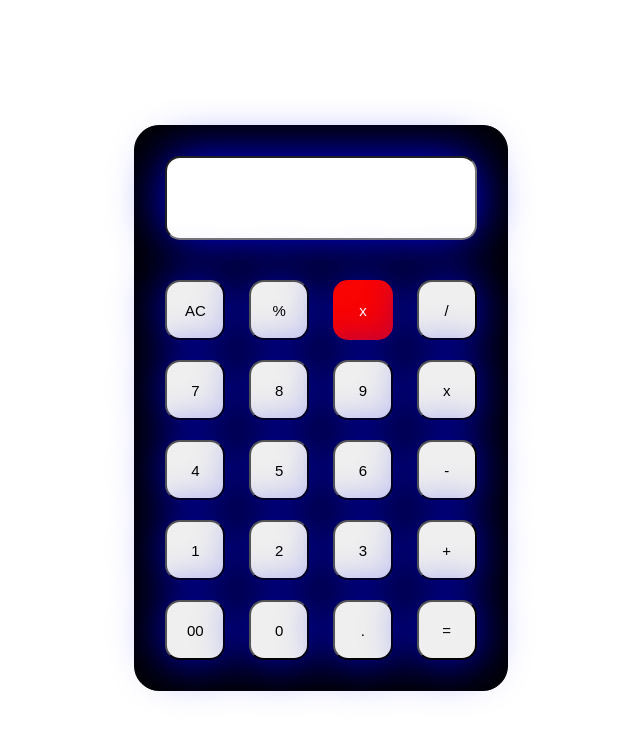
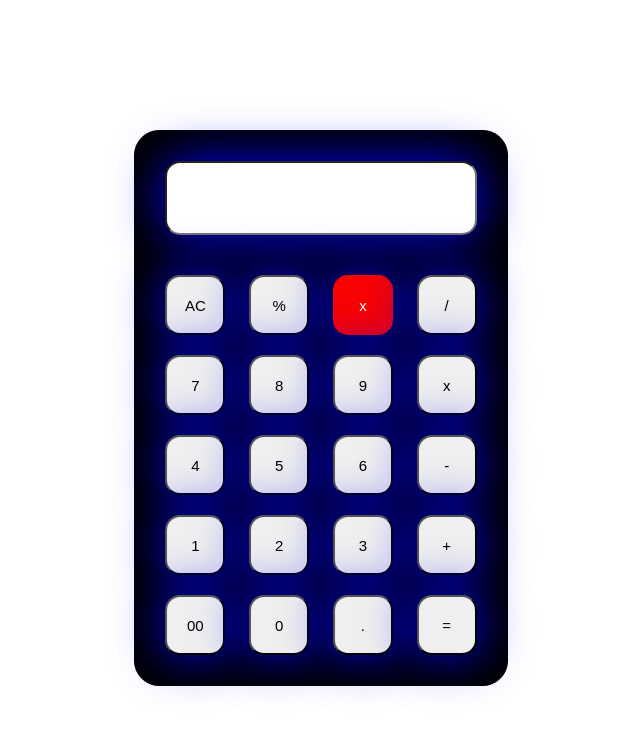
Before and after one commit to Rupagupta863/calculator, a plain HTML site: page index.html in a window 1280 px wide. Shown: the whole page, without its empty margins (319-959 px from the left). Drawn offline with Linux system fonts and the light colour scheme.

Commit message:
its a calculator

```diff
--- a/css/calculator.css
+++ b/css/calculator.css
@@ -34,7 +34,8 @@
 }
 .display input{
     flex: 1;
-    padding: 10px;
+    font-size: 1.5em;
+    padding: 5px;
 }
 
 
@@ -56,6 +57,7 @@
     }
     .display input{
         flex: 1;
+        font-size: 1.5em;
     }
 
 }
```
